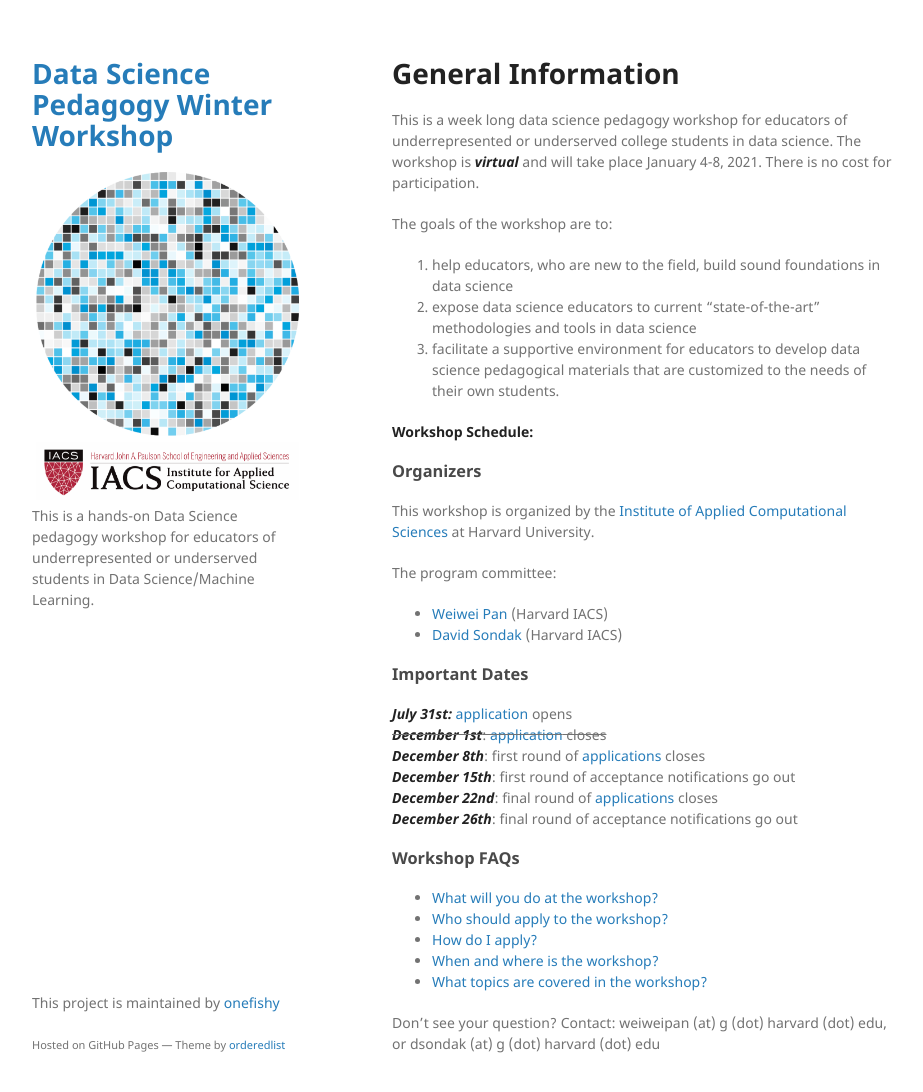
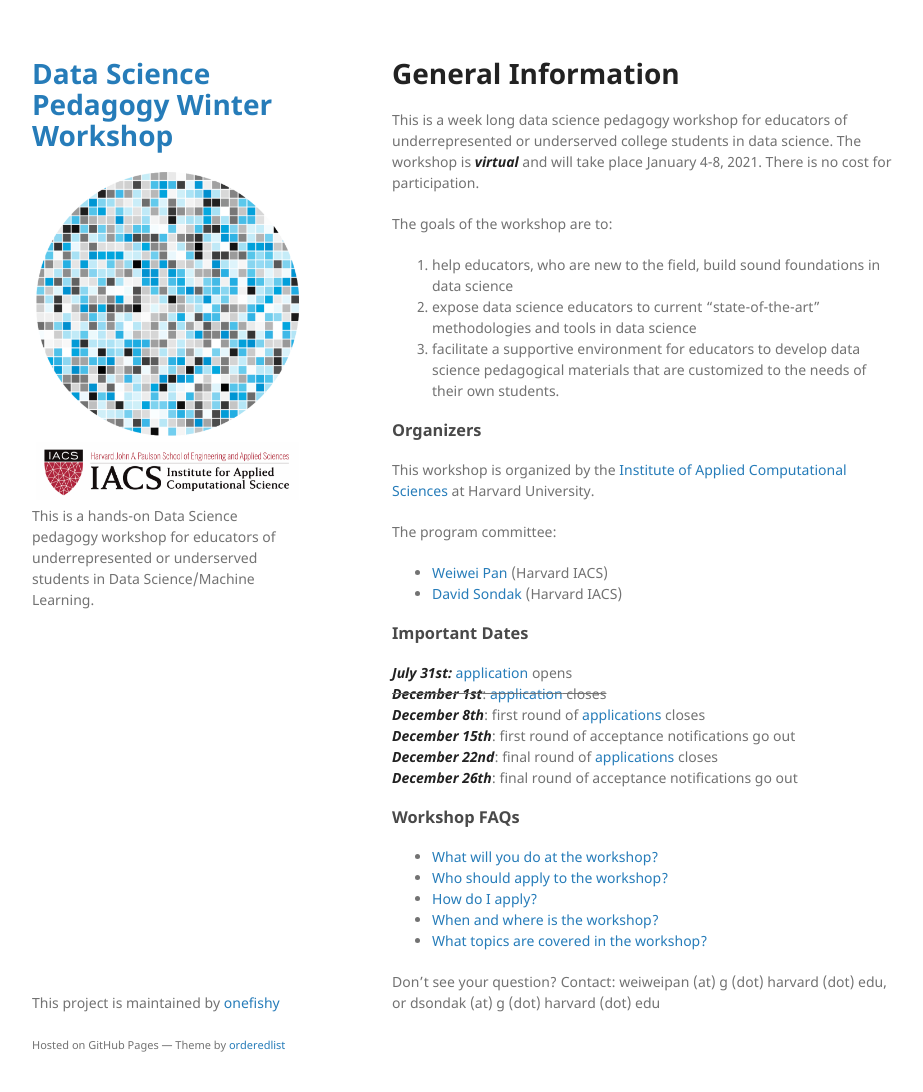
Before and after one commit to onefishy/data-science-workshop, a Jekyll site: the page built from docs/index.md, in a window 1280 px wide and 1124 px high. Shown: the top 1092 px of the window, without its empty margins (178-1101 px from the left). Built offline with Jekyll 4.4.1, drawn with Linux system fonts in a browser that asks for light colours; our own code applies the rules of GitHub Pages for plain Markdown files.

Commit message:
Removing link to schedule on general page.

```diff
--- a/docs/index.md
+++ b/docs/index.md
@@ -6,8 +6,6 @@ The goals of the workshop are to:
 1. help educators, who are new to the field, build sound foundations in data science
 2. expose data science educators to current "state-of-the-art" methodologies and tools in data science
 3. facilitate a supportive environment for educators to develop data science pedagogical materials that are customized to the needs of their own students.
-
-[**Workshop Schedule:**](./schedule-html)
 
 ### Organizers
 
```
